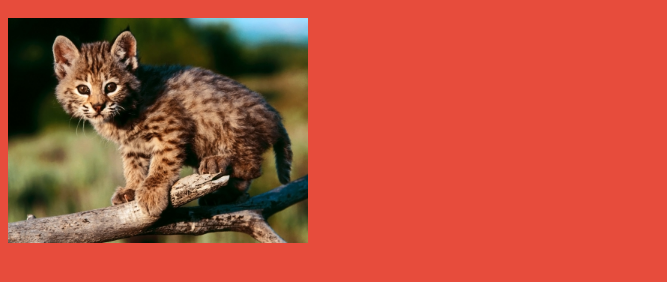
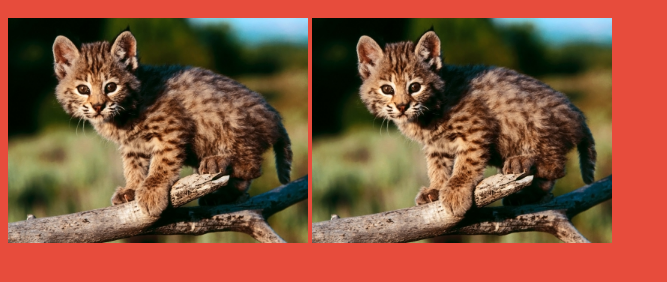
Before and after one commit to th3c00kie/classmates, a plain HTML site: page index.html in a window 1280 px wide. Shown: the part 48-330 px from the top of the page, without its empty margins (0-667 px from the left). Drawn offline with Linux system fonts and the light colour scheme.

Commit message:
Added new photo

```diff
--- a/index.html
+++ b/index.html
@@ -7,5 +7,6 @@
 <body>
   <h1>Hamsterwheels</h1>
   <img src="images/kittens.jpg">
+  <img src="images/kittens.jpg"
 </body>
 </html>
```
